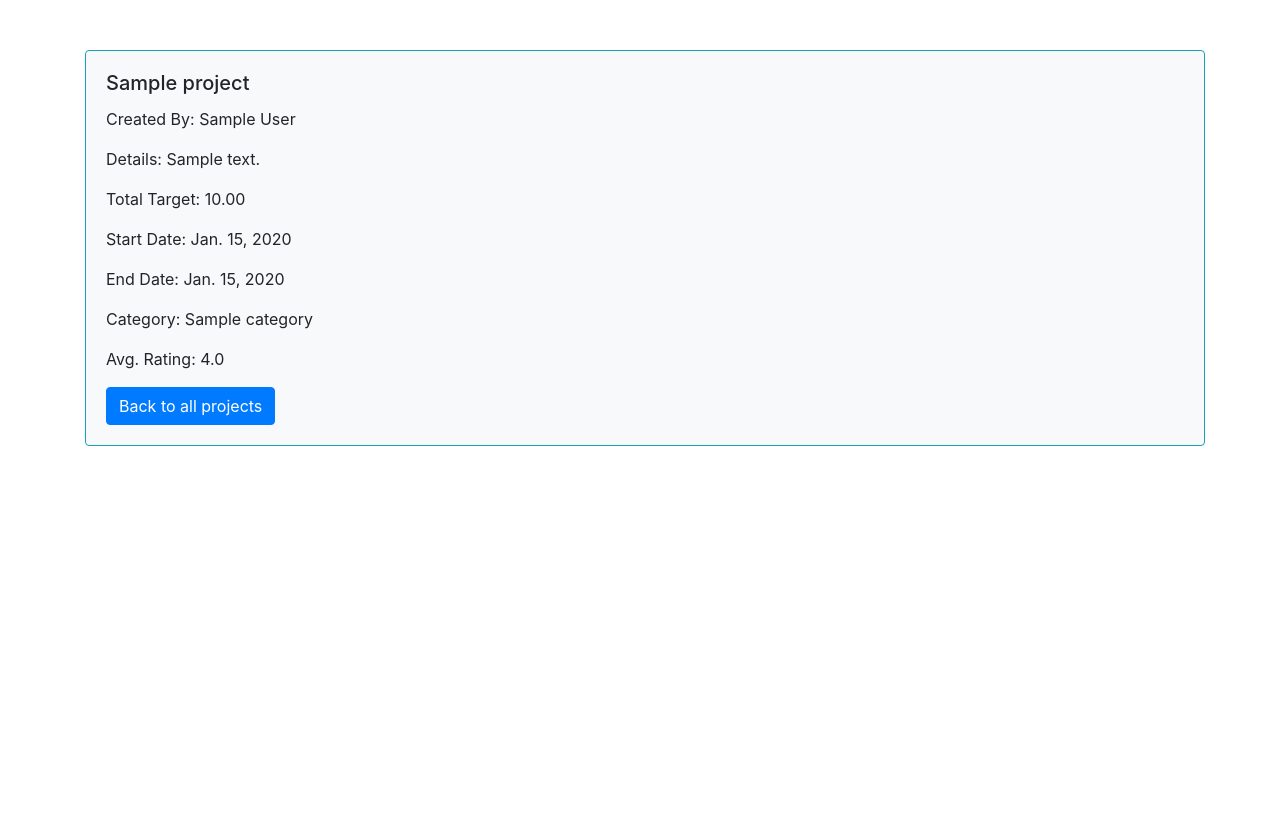
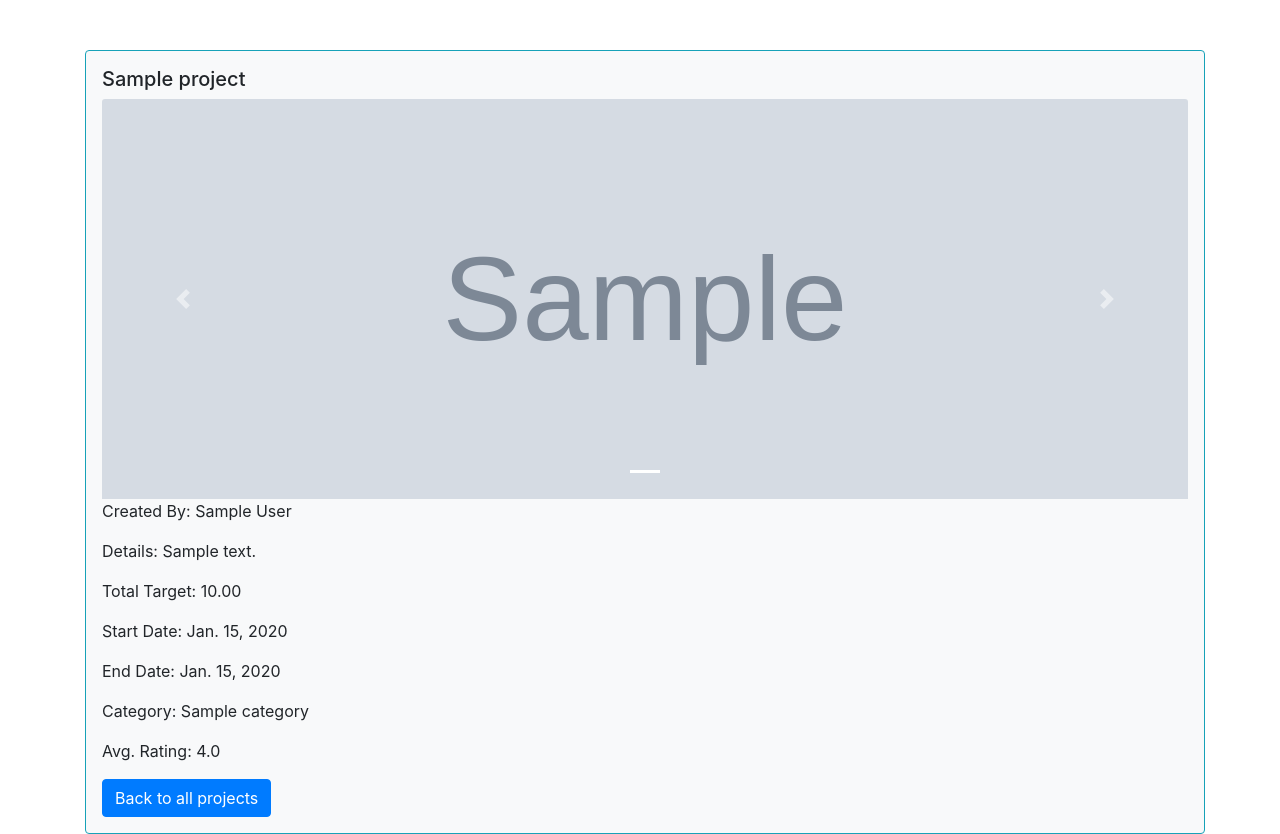
Before and after one commit to rehabayman/Crowd-Funding-System, a Django app: page /projects/00000000-0000-0000-0000-000000000001 in a window 1280 px wide. Before the commit the page ends 446 px from the top, so only its background shows below. Run offline with Django 3.2, Linux system fonts and the light colour scheme; a user stored in the database is signed in; tables that the repository leaves empty hold one stand-in row (values such as "Sample post"); grey boxes marked "Sample" are stand-in pictures; some libraries are stand-ins or nearby versions.

Commit message:
adding images carousel for projects

```diff
--- a/crowd_funding_system/projects/templates/projects/project_details.html
+++ b/crowd_funding_system/projects/templates/projects/project_details.html
@@ -1,17 +1,39 @@
 <link rel="stylesheet" href="https://maxcdn.bootstrapcdn.com/bootstrap/4.0.0/css/bootstrap.min.css" integrity="sha384-Gn5384xqQ1aoWXA+058RXPxPg6fy4IWvTNh0E263XmFcJlSAwiGgFAW/dAiS6JXm" crossorigin="anonymous">
+<script src="https://ajax.googleapis.com/ajax/libs/jquery/1.11.2/jquery.min.js"></script>
+<script src="https://maxcdn.bootstrapcdn.com/bootstrap/4.0.0/js/bootstrap.min.js"></script>
+
 
 <div class='container'>
-    <div class="card mx-auto border border-info rounded bg-light" style="width: 70rem;margin-top: 50px;">
-    {% comment %} <img src="./media/{{projects.image}}" hight="200px" width="200px" class="card-img-top" alt={{projects.name}}> {% endcomment %}
-        <div class="card-body">
-            <h5 class="card-title">{{project.title}}</h5>
-            <p class="card-text">Created By: {{ project.creator.first_name }} {{ project.creator.last_name }} </p>
-            <p class="card-text">Details: {{ project.details }}</p>
-            <p class="card-text">Total Target: {{ project.total_target }}</p>
-            <p class="card-text">Start Date: {{ project.start_date }}</p>
-            <p class="card-text">End Date: {{ project.end_date }}</p>
-            <p class="card-text">Category: {{ project.category.category_name }}</p>
-            <p class="card-text">Avg. Rating: {{ project.average_rating }}</p>
+    <div class=" mx-auto border border-info rounded bg-light p-3" style="width: 70rem;margin-top: 50px;">
+        <h5 class="">{{project.title}}</h5>
+        <div id="carouselExampleIndicators" class="carousel slide" data-ride="carousel">
+            <ol class="carousel-indicators">
+                {% for project_image in project.images %}
+                <li data-target="#carouselExampleIndicators" data-slide-to=`{{ forloop.counter0 }}` {% if forloop.first %}class='active'{% endif %}></li>
+                {% endfor %}
+            </ol>
+            <div class="carousel-inner">
+                {% for project_image in project.images %}
+                <div class="carousel-item {% if forloop.first %}active{% endif %}">
+                <img src="/media/{{project_image.picture}}" class="card-img-top d-block w-100 h-50" alt={{project.title}}>
+                </div>
+                {% endfor %}
+            </div>
+            <a class="carousel-control-prev" href="#carouselExampleIndicators" role="button" data-slide="prev">
+                <span class="carousel-control-prev-icon" ></span>
+            </a>
+            <a class="carousel-control-next" href="#carouselExampleIndicators" role="button" data-slide="next">
+                <span class="carousel-control-next-icon" ></span>
+            </a>
+        </div>
+        <div class="">
+            <p class="">Created By: {{ project.creator.first_name }} {{ project.creator.last_name }} </p>
+            <p class="">Details: {{ project.details }}</p>
+            <p class="">Total Target: {{ project.total_target }}</p>
+            <p class="">Start Date: {{ project.start_date }}</p>
+            <p class="">End Date: {{ project.end_date }}</p>
+            <p class="">Category: {{ project.category.category_name }}</p>
+            <p class="">Avg. Rating: {{ project.average_rating }}</p>
             <a href="{% url 'index'%}" class="btn btn-primary">Back to all projects</a>
         </div>
     </div>
@@ -21,22 +43,40 @@
 <div class='container'>
 <h2 class='mt-5'>Similar Projects:</h2>
     {% for project in similar_projects %}
-            <div class="card mx-auto border border-info rounded bg-light" style="width: 70rem;margin-top: 50px;">
-            {% comment %} <img src="./media/{{projects.image}}" hight="200px" width="200px" class="card-img-top" alt={{projects.name}}> {% endcomment %}
-                <div class="card-body">
-                    <a href="{% url 'project_details' project.id%}"><h5 class="card-title">{{project.title}}</h5></a>
-
-                    <p class="card-text">Created By: {{ project.creator.first_name }} {{ project.creator.last_name }} </p>
-                    <p class="card-text">Details: {{ project.details }}</p>
-                    <p class="card-text">Total Target: {{ project.total_target }}</p>
-                    <p class="card-text">Start Date: {{ project.start_date }}</p>
-                    <p class="card-text">End Date: {{ project.end_date }}</p>
-                    <p class="card-text">Category: {{ project.category.category_name }}</p>
-                    <p class="card-text">Avg. Rating: {{ project.average_rating }}</p>
+        <div class="mx-auto border border-info rounded bg-light p-3" style="width: 70rem;margin-top: 50px;">
+            <a href="{% url 'project_details' project.id%}"><h5 class="card-title">{{project.title}}</h5></a>
+            <div id="carouselExampleIndicators" class="carousel slide" data-ride="carousel">
+                <ol class="carousel-indicators">
+                    {% for project_image in project.images %}
+                    <li data-target="#carouselExampleIndicators" data-slide-to=`{{ forloop.counter0 }}` {% if forloop.first %}class='active'{% endif %}></li>
+                    {% endfor %}
+                </ol>
+                <div class="carousel-inner">
+                    {% for project_image in project.images %}
+                    <div class="carousel-item {% if forloop.first %}active{% endif %}">
+                    <img src="/media/{{project_image.picture}}" class="card-img-top d-block w-100 h-50" alt={{project.title}}>
+                    </div>
+                    {% endfor %}
                 </div>
+                <a class="carousel-control-prev" href="#carouselExampleIndicators" role="button" data-slide="prev">
+                    <span class="carousel-control-prev-icon" ></span>
+                </a>
+                <a class="carousel-control-next" href="#carouselExampleIndicators" role="button" data-slide="next">
+                    <span class="carousel-control-next-icon" ></span>
+                </a>
             </div>
-        {% empty%}
+            <div class="">
+                <p class="">Created By: {{ project.creator.first_name }} {{ project.creator.last_name }} </p>
+                <p class="">Details: {{ project.details }}</p>
+                <p class="">Total Target: {{ project.total_target }}</p>
+                <p class="">Start Date: {{ project.start_date }}</p>
+                <p class="">End Date: {{ project.end_date }}</p>
+                <p class="">Category: {{ project.category.category_name }}</p>
+                <p class="">Avg. Rating: {{ project.average_rating }}</p>
+            </div>
+        </div>
+    {% empty%}
         No project found
-        {% endfor %}
+    {% endfor %}
 </div>
 {% endif %}
```
Also changed, not shown: crowd_funding_system/projects/templates/projects/index.html (+21 -24 lines).
